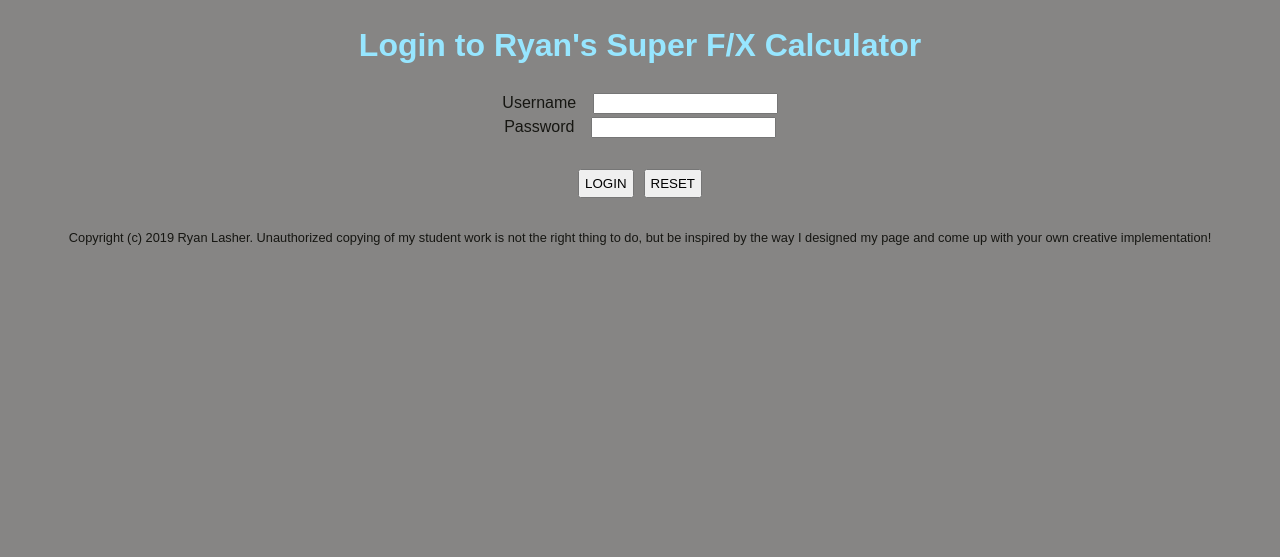
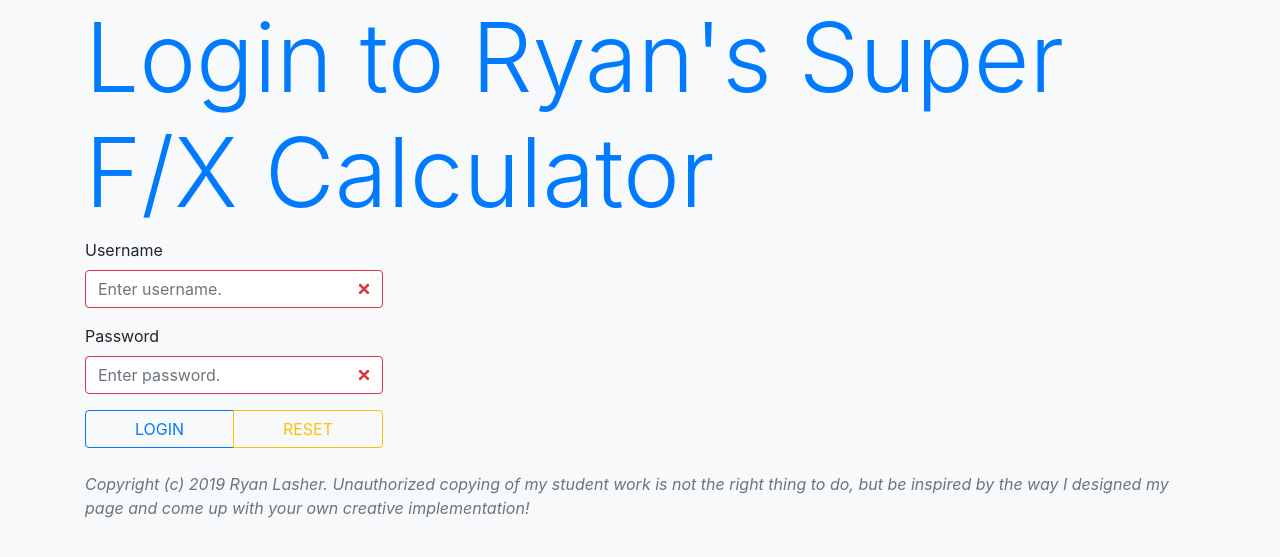
Before and after one commit to rla999/PHPFxCalc, a PHP site: page /fxCalc.php in a window 1280 px wide. Shown: the top 557 px of the page. Run offline with PHP 8.4, Linux system fonts and the light colour scheme.

Commit message:
LAB 7 - Bootstrap CSS
I redesigned the 3 user facing PHP pages to look nice with the default Bootstrap styling. Normally I would customize the colors and stuff to meet my brand, but for this project the defaults probably make it look a hell of a lot better than other student submissions.

```diff
--- a/css/main.css
+++ b/css/main.css
@@ -14,7 +14,7 @@ Color scheme generated randomly by coolors.io
 #bd4185 - purpleish pink?
 */
 
-body {
+/* body {
     background: #868584;
     font-family: Arial, Helvetica Neue, Helvetica, sans-serif;
     line-height: 1.5;
@@ -81,4 +81,4 @@ select {
 .formMain {
     margin: 0 auto;
     padding: 5px;
-}
+} */
--- a/fxCalc.php
+++ b/fxCalc.php
@@ -64,22 +64,42 @@ if (
     <title>Ryan's Super F/X Calculator</title>
     <meta charset="UTF-8">
     <meta name="viewport" content="width=device-width, initial-scale=1.0">
+
+    <!-- I am using Bootstrap 4 to make styling easier. I may still use some custom CSS to override some styles if I want. -->
+
+    <!-- Latest compiled and minified CSS -->
+    <link rel="stylesheet" href="https://maxcdn.bootstrapcdn.com/bootstrap/4.3.1/css/bootstrap.min.css">
+
+    <!-- jQuery library -->
+    <script src="https://ajax.googleapis.com/ajax/libs/jquery/3.3.1/jquery.min.js"></script>
+
+    <!-- Popper JS -->
+    <script src="https://cdnjs.cloudflare.com/ajax/libs/popper.js/1.14.7/umd/popper.min.js"></script>
+
+    <!-- Latest compiled JavaScript -->
+    <script src="https://maxcdn.bootstrapcdn.com/bootstrap/4.3.1/js/bootstrap.min.js"></script>
+
     <link href="css/main.css" rel="stylesheet" type="text/css" />
 </head>
 
-<body>
+<body class="bg-light">
+    <div class="container center">
         <header>
-        <h1>Ryan's Super F/X Calculator</h1>
-        <h2><?php
+            <h1 class="display-1 text-primary">Ryan's Super F/X Calculator</h1>
+            <h2 class="text-success"><?php
                                         echo 'Welcome ' . $_SESSION[LoginDataModel::USERNAME_SESSION_KEY] . '!';
                                         ?></h2>
         </header>
-    <hr>
 
-    <form name="fxCalc" action="fxCalc.php" method="post">
-        <div class="formMain">
-            <h3>Choose your source currency code and enter the amount as precise as you want it.</h3>
-            <select name="<?php echo $fxIniArray[FxDataModel::SRC_CUCY_KEY]; ?>">
+        <div class="row">
+            <form name="fxCalc" action="fxCalc.php" method="post" class="was-validated">
+                <div class="jumbotron">
+                    <h4 class="text-info">Choose your source currency code and enter the amount as precise as you want it.</h4>
+                </div>
+
+                <div class="form-group col-md">
+                    <label for="sourceCurrency">Choose a source currency code:</label>
+                    <select placeholder="Choose a source currency code." name="<?php echo $fxIniArray[FxDataModel::SRC_CUCY_KEY]; ?>" class="form-control custom-select mb-2" required id="sourceCurrency">
                         <?php
                         for ($i = 0; $i < count($fxCurrencies); $i++) {
                             if ($_POST[$fxIniArray[FxDataModel::SRC_CUCY_KEY]] === $fxCurrencies[$i] && $isNumeric) {
@@ -90,12 +110,17 @@ if (
                         }
                         ?>
                     </select>
+                    <label for="sourceAmount">Enter the amount in the source currency for conversion:</label>
+                    <input type="text" placeholder="Enter a source amount to be converted." name="<?php echo $fxIniArray[FxDataModel::SRC_AMT_KEY]; ?>" value="<?php echo $srcAmnt; ?>" class="form-control mb-2" id="sourceAmount" required>
+                </div>
 
-            <input type="text" name="<?php echo $fxIniArray[FxDataModel::SRC_AMT_KEY]; ?>" value="<?php echo $srcAmnt; ?>">
+                <div class="jumbotron">
+                    <h4 class="text-info">Now choose your destination currency code and click CONVERT THAT CURRENCY to receive your result!</h4>
+                </div>
 
-            <h3>Now choose your destination currency code and click CALCULATE to receive your result!</h3>
-
-            <select name="<?php echo $fxIniArray[FxDataModel::DST_CUCY_KEY]; ?>">
+                <div class="form-group col-md">
+                    <label for="destinationCurrency">Choose a destination currency code:</label>
+                    <select placeholder="Choose a destination currency code." name="<?php echo $fxIniArray[FxDataModel::DST_CUCY_KEY]; ?>" class="form-control custom-select mb-2" id="destinationCurrency" required>
                         <?php
                         for ($i = 0; $i < count($fxCurrencies); $i++) {
                             if ($_POST[$fxIniArray[FxDataModel::DST_CUCY_KEY]] === $fxCurrencies[$i] && $isNumeric) {
@@ -106,20 +131,24 @@ if (
                         }
                         ?>
                     </select>
-
-            <input type="text" readonly name="<?php echo $fxIniArray[FxDataModel::DST_AMT_KEY]; ?>" value="<?php echo $dstAmnt; ?>">
-            <br>
+                    <label for="destinationAmount">Your converted amount is:</label>
+                    <input type="text" placeholder="Press the CONVERT THAT CURRENCY button to see a result here." readonly name="<?php echo $fxIniArray[FxDataModel::DST_AMT_KEY]; ?>" value="<?php echo $dstAmnt; ?>" class="form-control mb-2" id="destinationAmount">
                 </div>
 
-        <div id="buttons">
-            <input type="submit" value="CONVERT THAT CURRENCY!" name="submit">
-            <input type="reset" value="RESET" name="reset" onclick="window.location.href = 'fxCalc.php'">
+                <div class="form-group col-md btn-group">
+                    <input type="submit" value="CONVERT THAT CURRENCY!" name="submit" class="btn btn-outline-primary mb-2">
+                    <input type="reset" value="RESET" name="reset" onclick="window.location.href = 'fxCalc.php'" class="btn btn-outline-warning mb-2">
                 </div>
+
             </form>
+        </div>
 
-    <footer>
+
+        <footer class="font-italic text-secondary">
             <p>Copyright (c) 2019 Ryan Lasher. Unauthorized copying of my student work is not the right thing to do, but be inspired by the way I designed my page and come up with your own creative implementation!</p>
         </footer>
+    </div>
+
 </body>
 
 </html>
--- a/login.php
+++ b/login.php
@@ -44,35 +44,53 @@ if (
     <title>Ryan's Super F/X Calculator</title>
     <meta charset="UTF-8">
     <meta name="viewport" content="width=device-width, initial-scale=1.0">
+
+    <!-- I am using Bootstrap 4 to make styling easier. I may still use some custom CSS to override some styles if I want. -->
+
+    <!-- Latest compiled and minified CSS -->
+    <link rel="stylesheet" href="https://maxcdn.bootstrapcdn.com/bootstrap/4.3.1/css/bootstrap.min.css">
+
+    <!-- jQuery library -->
+    <script src="https://ajax.googleapis.com/ajax/libs/jquery/3.3.1/jquery.min.js"></script>
+
+    <!-- Popper JS -->
+    <script src="https://cdnjs.cloudflare.com/ajax/libs/popper.js/1.14.7/umd/popper.min.js"></script>
+
+    <!-- Latest compiled JavaScript -->
+    <script src="https://maxcdn.bootstrapcdn.com/bootstrap/4.3.1/js/bootstrap.min.js"></script>
+
+    <!-- Custom CSS -->
     <link href="css/main.css" rel="stylesheet" type="text/css" />
 </head>
 
-<body>
+<body class="bg-light">
+    <div class="container center">
         <header>
-        <h1>Login to Ryan's Super F/X Calculator</h1>
+            <h1 class="display-1 text-primary">Login to Ryan's Super F/X Calculator</h1>
         </header>
-    <form name="login" action="login.php" method="post">
+        <div class="row">
+            <form name="login" action="login.php" method="post" class="was-validated">
+                <div class="form-group col-md">
                     <label for="username">Username</label>
-        <input type="text" name="<?php echo $loginArray[LoginDataModel::USERNAME_KEY]; ?>">
-
-        <br />
-
+                    <input type="text" placeholder="Enter username." name="<?php echo $loginArray[LoginDataModel::USERNAME_KEY]; ?>" class="form-control mb-2" id="username" required>
+                </div>
+                <div class="form-group col-md">
                     <label for="password">Password</label>
-        <input type="password" name="<?php echo $loginArray[LoginDataModel::PASSWORD_KEY]; ?>">
-
-        <br />
-
-        <div class="buttons">
-            <input type="submit" value="LOGIN" name="login" id="loginButton">
-            <input type="reset" value="RESET" name="reset" onclick="window.location.href = 'login.php'" id="resetButton">
+                    <input type="password" placeholder="Enter password." name="<?php echo $loginArray[LoginDataModel::PASSWORD_KEY]; ?>" class="form-control mb-2" id="password" required>
                 </div>
-
+                <div class=" btn-group form-group col-md">
+                    <input type="submit" value="LOGIN" name="login" id="loginButton" class="btn btn-outline-primary mb-2">
+                    <input type="reset" value="RESET" name="reset" onclick="window.location.href = 'login.php'" id="resetButton" class="btn btn-outline-warning mb-2">
+                </div>
+        </div>
 
         </form>
 
-    <footer>
+        <footer class="font-italic text-secondary">
             <p>Copyright (c) 2019 Ryan Lasher. Unauthorized copying of my student work is not the right thing to do, but be inspired by the way I designed my page and come up with your own creative implementation!</p>
         </footer>
+    </div>
+
 </body>
 
 </html>
```
Also changed, not shown: error.php (+29 -6 lines). Lines whose indentation alone changed are shown as unchanged.
